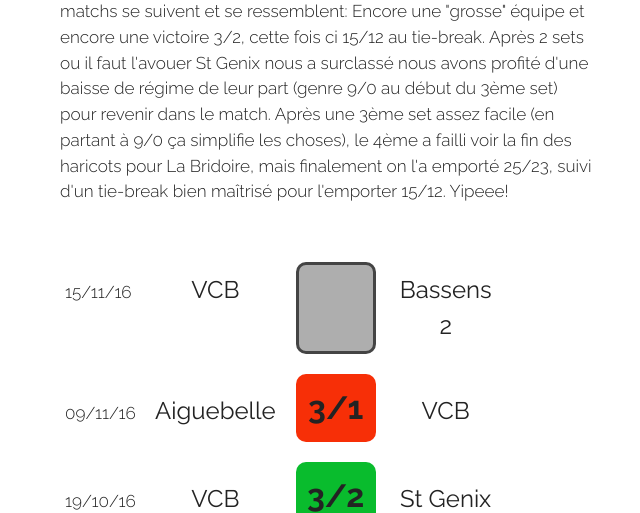
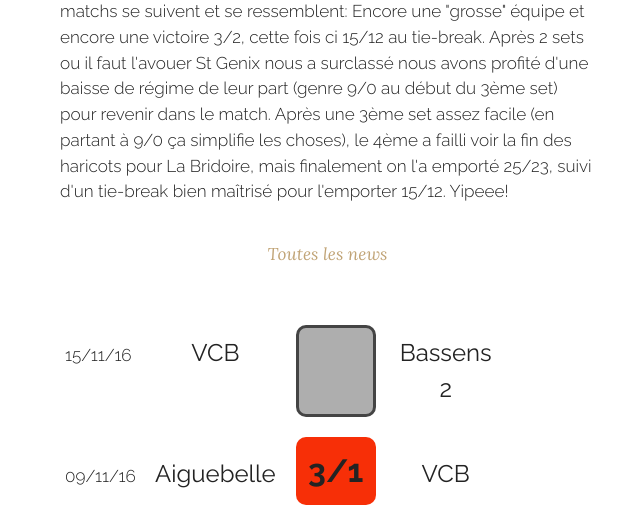
Before and after one commit to okorach/volley-bridoire-web, a PHP site: page / in a window 1280 px wide. Shown: the part 1046-1559 px from the top of the page, without its empty margins (640-1280 px from the left). Run offline with PHP 8.4, Linux system fonts and the light colour scheme; some libraries are stand-ins or nearby versions; some web fonts are replaced.

Commit message:
Added link to all news

```diff
--- a/index.php
+++ b/index.php
@@ -93,6 +93,7 @@ foreach ($files as $file)
 ?>
    </div>
 </div>
+<p align="center"><a href="news.php">Toutes les news</a></p>
 
 <!------------------------------ RESULTATS ---------------------------------->
 <div class="container">
@@ -152,7 +153,8 @@ echo "</div>\n";
 ?>
     </div>
 </div>
-<center><a href="matchs.php">Tous les r&eacute;sultats</a></center>
+<br>
+<p align="center"><a href="matchs.php">Tous les r&eacute;sultats</a></p>
 
 </section>
 
```
Lines whose indentation alone changed are shown as unchanged.
